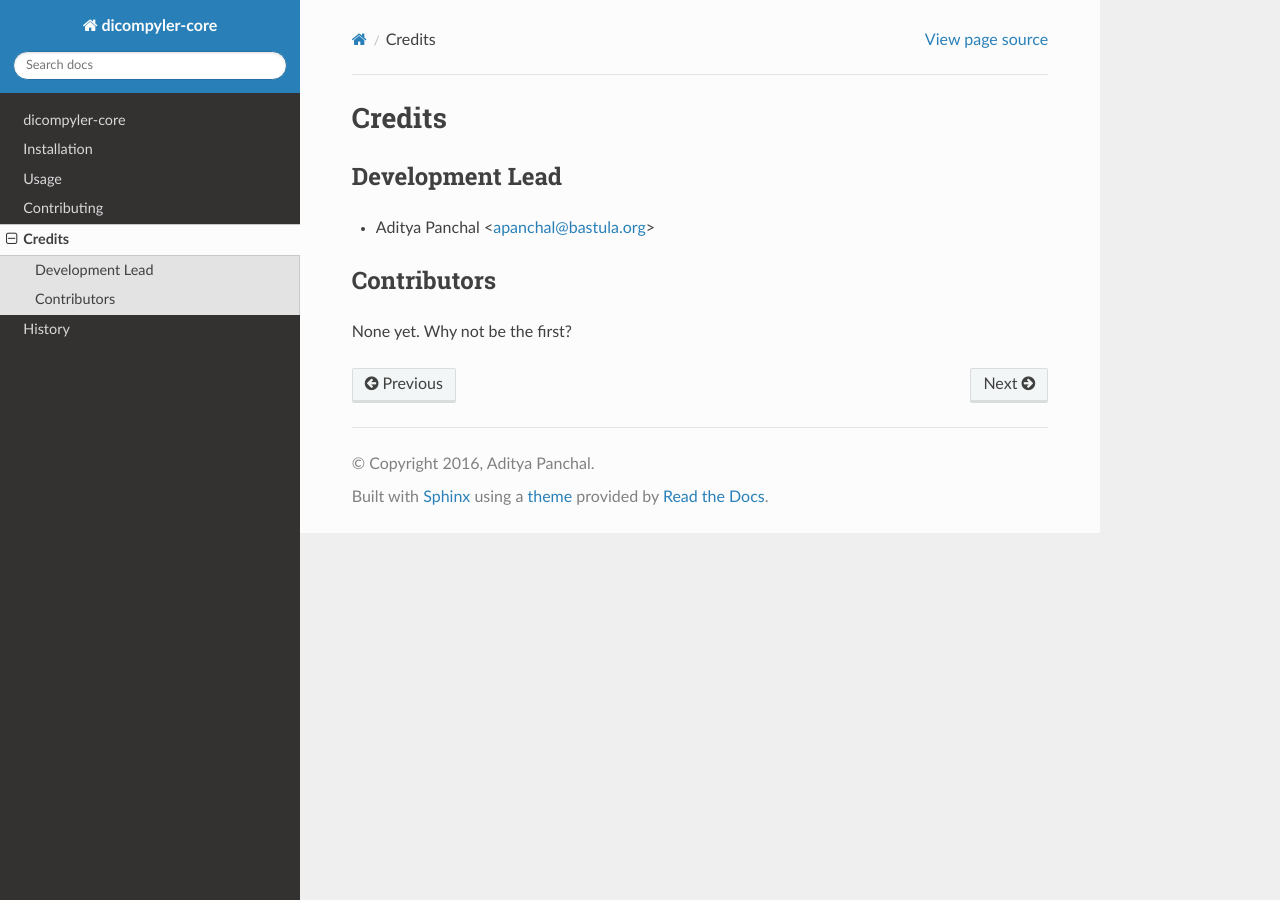
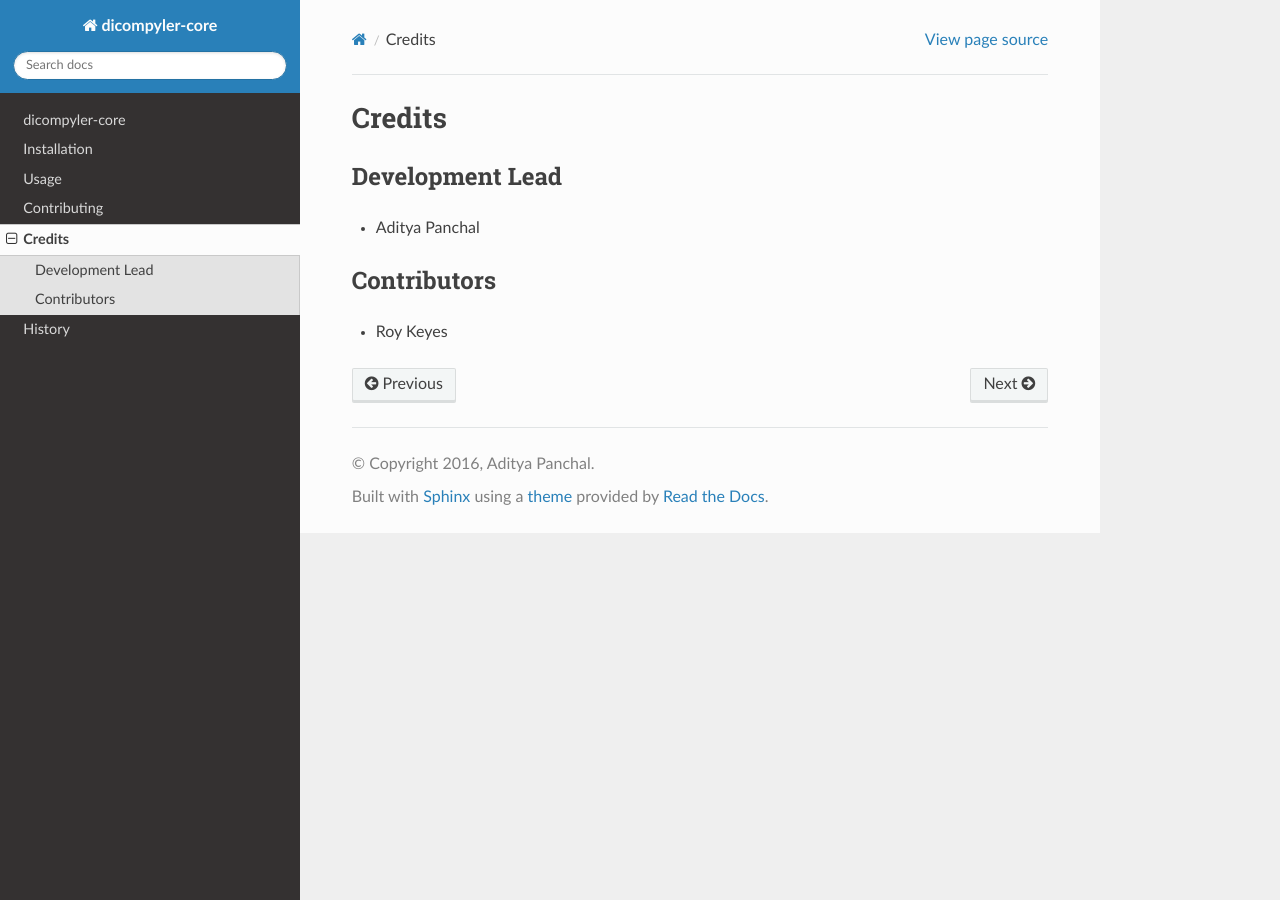
Before and after one commit to dicompyler/dicompyler-core, a Sphinx documentation site: the page built from docs/authors.rst, in a window 1280 px wide. Built offline with Sphinx 7.4.7 and the Read the Docs theme 2.0.0, drawn with Linux system fonts in a browser that asks for light colours; the version number could not be read and is left out.

```diff
--- a/AUTHORS.rst
+++ b/AUTHORS.rst
@@ -5,9 +5,9 @@ Credits
 Development Lead
 ----------------
 
-* Aditya Panchal <apanchal@bastula.org>
+* Aditya Panchal
 
 Contributors
 ------------
 
-None yet. Why not be the first?
+* Roy Keyes
--- a/docs/conf.py
+++ b/docs/conf.py
@@ -41,6 +41,9 @@ import dicompylercore
 # Add any Sphinx extension module names here, as strings. They can be
 # extensions coming with Sphinx (named 'sphinx.ext.*') or your custom ones.
 extensions = ['sphinx.ext.autodoc', 'sphinx.ext.viewcode']
+
+autodoc_mock_imports = ['numpy', 'dicom', 'pydicom', 'pydicom.dicomio',
+                        'PIL', 'numpy.ma', 'matplotlib.nxutils']
 
 # Add any paths that contain templates here, relative to this directory.
 templates_path = ['_templates']
```
